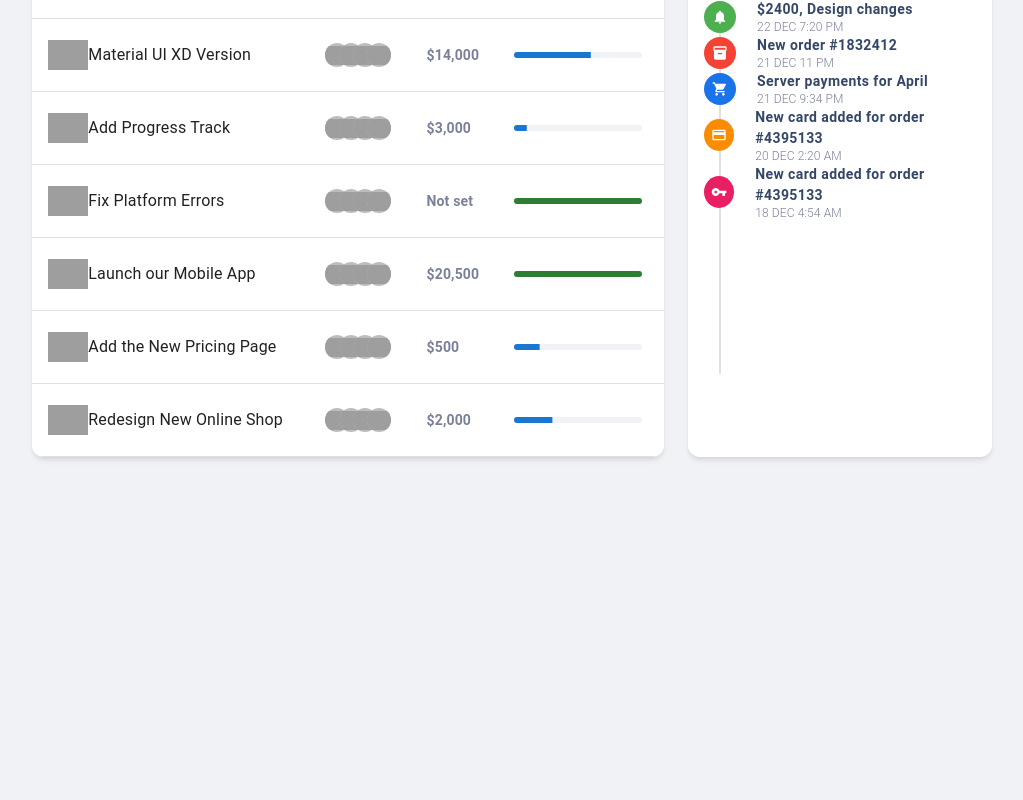
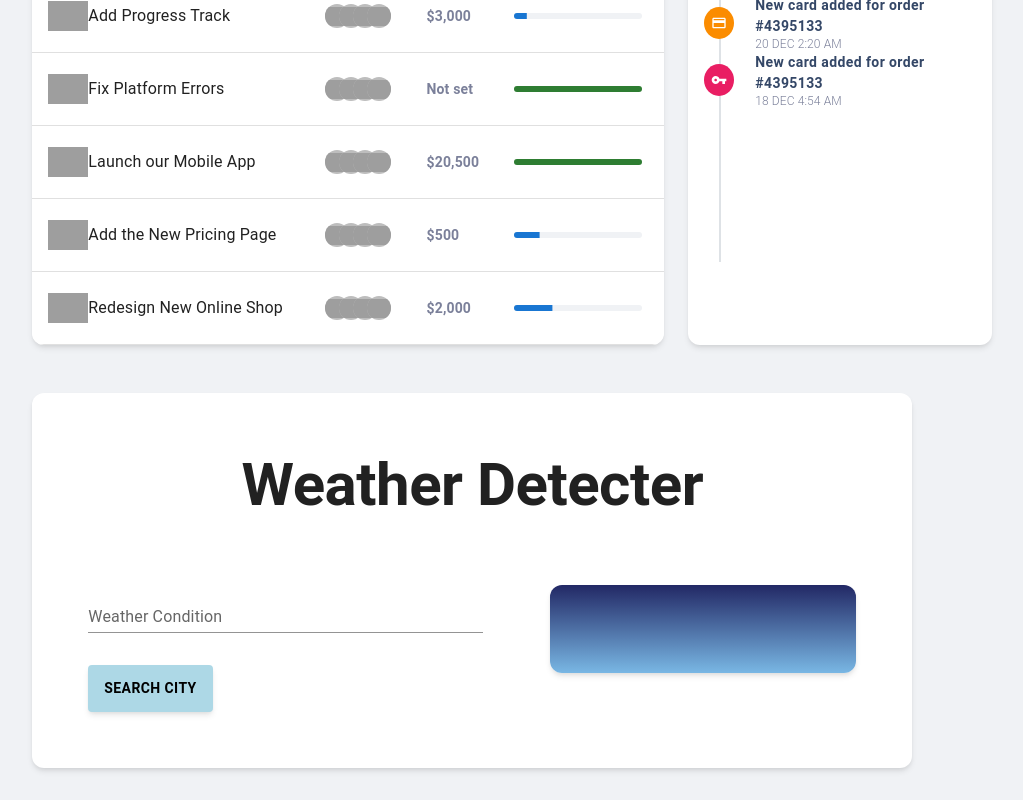
Before and after one commit to shayan-hamidi/dashboard-nodin-soft, a React (Create React App) app in the folder weather-dashboard/: page / in a window 1280 px wide. Shown: the part 970-1770 px from the top of the page, without its empty margins (245-1268 px from the left). Before the commit the page ends 1587 px from the top, so only its background shows below. Built offline with nearby package versions, Linux system fonts and the light colour scheme; grey boxes are pictures that could not be loaded.

Commit message:
weather card added

```diff
--- a/weather-dashboard/package.json
+++ b/weather-dashboard/package.json
@@ -21,6 +21,7 @@
     "react-dom": "^17.0.2",
     "react-i18next": "^11.15.6",
     "react-scripts": "5.0.0",
+    "react-spinners": "^0.11.0",
     "web-vitals": "^2.1.0"
   },
   "scripts": {
--- a/weather-dashboard/src/App.js
+++ b/weather-dashboard/src/App.js
@@ -2,7 +2,8 @@ import DashboardToolbar from "./components/DashboardToolbar/DashboardToolbar";
 import DashboardPage from "./components/DashboardPage/DashboardPage";
 import DashboardDetails from "./components/DashboardDetails/DashboardDetails";
 import Dashboardstatistics from "./components/Dashboardstatistics/Dashboardstatistics";
-import DashboardTableView from "./components/DashboardTableView/DashboardTableView"
+import DashboardTableView from "./components/DashboardTableView/DashboardTableView";
+import DashboardWeatherCard from "./components/DashboardWeatherCard/DashboardWeatherCard"
 import { Box } from "@mui/system";
 import "./App.css";
 import { Grid } from "@mui/material";
@@ -12,19 +13,20 @@ function App() {
       <Grid item lg={2} >
       <DashboardToolbar />
       </Grid>
-      <Grid lg={9} item>
+      <Grid xs={12} lg={9} item>
       <Box
         sx={{
           display: "flex",
           flexDirection: "column",
           marginLeft: "4rem",
-          width:"100%"
+          width:"100%",
         }}
       >
         <DashboardPage />
         <DashboardDetails />
         <Dashboardstatistics />
         <DashboardTableView />
+        <DashboardWeatherCard />
       </Box>
       </Grid>
     </Grid>
--- a/weather-dashboard/src/components/DashboardTableView/DashboardTableView.jsx
+++ b/weather-dashboard/src/components/DashboardTableView/DashboardTableView.jsx
@@ -15,7 +15,7 @@ import DashboardOverview from "./DashboardOverview"
 import TableSingleRow from "./TableSingleRow";
 const DashboardTableView = () => {
   return (
-    <Box sx={{ margin: "10rem 0rem" }}>
+    <Box sx={{ margin: "3rem 0rem" }}>
       <Grid container spacing={3} sx={{ display: "flex", flexFlow: "row wrap" }}>
         <Grid item xs={12} md={6} lg={8}>
           <Paper
@@ -32,7 +32,7 @@ const DashboardTableView = () => {
               borderRadius: "0.75rem",
               boxShadow:
                 "rgb(0 0 0 / 10%) 0rem 0.25rem 0.375rem -0.0625rem, rgb(0 0 0 / 6%) 0rem 0.125rem 0.25rem -0.0625rem",
-              overflow: "visible",
+              overflow: "hidden",
             }}
           >
             <Box
--- /dev/null
+++ b/weather-dashboard/src/components/DashboardWeatherCard/DashboardWeatherCard.jsx
@@ -0,0 +1,175 @@
+import { Button, Grid, Paper, TextField, Typography } from "@mui/material";
+import { Box } from "@mui/system";
+import axios from "axios";
+import { useEffect, useState } from "react";
+const DashboardWeatherCard = () => {
+  const [data, setData] = useState({});
+  const [location, setLocation] = useState("");
+
+  const url = `https://api.openweathermap.org/data/2.5/weather?q=${location}&units=imperial&appid=2ad622963b956f73c2e0395cb01fad6b`;
+
+  const searchLocation = (event) => {
+    if (event.key === "Enter") {
+      axios.get(url).then((response) => {
+        setData(response.data);
+        console.log(response.data);
+      });
+      setLocation("");
+    }
+  };
+  const searchHandler = () => {
+    axios.get(url).then((response) => {
+      setData(response.data);
+      console.log(response.data);
+    });
+    setLocation("");
+  };
+  return (
+    <Paper
+      sx={{
+        transition: "box-shadow 300ms cubic-bezier(0.4, 0, 0.2, 1) 0ms",
+        display: "flex",
+        flexDirection: "column",
+        justifyContent: "center",
+        alignItems: "center",
+        overflowWrap: "break-word",
+        backgroundColor: "rgb(255, 255, 255)",
+        backgroundClip: "border-box",
+        border: "0px solid rgba(0, 0, 0, 0.125)",
+        borderRadius: "0.75rem",
+        boxShadow:
+          "rgb(0 0 0 / 10%) 0rem 0.25rem 0.375rem -0.0625rem, rgb(0 0 0 / 6%) 0rem 0.125rem 0.25rem -0.0625rem",
+        marginBottom: "2rem",
+        padding: "3.5rem",
+        width: "80%",
+      }}
+    >
+      <Typography
+        variant="h2"
+        sx={{
+          fontWeight: "bold",
+          marginBottom: "4rem",
+        }}
+      >
+        Weather Detecter
+      </Typography>
+      <Grid
+        container
+        spacing={3}
+        sx={{
+          display: "flex",
+          flexDirection: "row",
+          justifyContent: "space-around",
+          color: "white",
+        }}
+      >
+        <Grid item xs={12} sm={12} md={12} lg={7}>
+          <Grid
+            container
+            rowSpacing={4}
+            sx={{ display: "flex", flexDirection: "column" }}
+          >
+            <Grid item xs={12} sm={12} md={12} lg={12}>
+              <TextField
+                label="Weather Condition"
+                variant="standard"
+                value={location}
+                onChange={(event) => setLocation(event.target.value)}
+                onKeyPress={searchLocation}
+                placeholder="Enter Location"
+                type="text"
+                sx={{ width: "90%" }}
+              />
+            </Grid>
+            <Grid item xs={12} sm={12} md={6} lg={4}>
+              <Button
+                sx={{
+                  padding: "0.7rem 1rem",
+                  background: "lightBlue",
+                  color: "black",
+                  fontWeight: "700",
+                  boxShadow:
+                    "rgb(0 0 0 / 10%) 0rem 0.25rem 0.375rem -0.0625rem, rgb(0 0 0 / 6%) 0rem 0.125rem 0.25rem -0.0625rem",
+
+                  ":hover": {
+                    background: "linear-gradient(#222865,#79b7e4)",
+                    color: "white",
+                  },
+                }}
+                onClick={searchHandler}
+              >
+                Search City
+              </Button>
+            </Grid>
+          </Grid>
+        </Grid>
+        <Grid item xs={12} sm={12} md={12} lg={5}>
+          <Box
+            sx={{
+              background: "linear-gradient(#222865,#79b7e4)",
+              padding: "2rem",
+              boxShadow:
+                "rgb(0 0 0 / 10%) 0rem 0.25rem 0.375rem -0.0625rem, rgb(0 0 0 / 6%) 0rem 0.125rem 0.25rem -0.0625rem",
+              borderRadius: "0.75rem",
+              border: "0px solid rgba(0, 0, 0, 0.125)",
+            }}
+          >
+            <Box>
+              <Box>
+                <Typography
+                  variant="h3"
+                  sx={{ fontWeight: "bold", paddingBottom: "1.5rem" }}
+                >
+                  {data.name}
+                </Typography>
+              </Box>
+              <Box>
+                {data.main ? (
+                  <Typography variant="h5" sx={{ textAlign: "center" }}>
+                    {data.main.temp.toFixed()}°F
+                  </Typography>
+                ) : null}
+              </Box>
+              <Box>
+                {data.weather ? (
+                  <Typography
+                    sx={{ textAlign: "center", paddingBottom: "1rem" }}
+                  >
+                    {data.weather[0].main}
+                  </Typography>
+                ) : null}
+              </Box>
+            </Box>
+            {data.name !== undefined && (
+              <Box>
+                <Box>
+                  {data.main ? (
+                    <Typography variant="h5" sx={{ textAlign: "center" }}>
+                      {data.main.feels_like.toFixed()}°F
+                    </Typography>
+                  ) : null}
+                  <Typography
+                    sx={{ textAlign: "center", paddingBottom: "1rem" }}
+                  >
+                    Feels Like
+                  </Typography>
+                </Box>
+                <Box>
+                  {data.wind ? (
+                    <Typography variant="h5" sx={{ textAlign: "center" }}>
+                      {data.wind.speed.toFixed()} MPH
+                    </Typography>
+                  ) : null}
+                  <Typography sx={{ textAlign: "center" }}>
+                    Wind Speed
+                  </Typography>
+                </Box>
+              </Box>
+            )}
+          </Box>
+        </Grid>
+      </Grid>
+    </Paper>
+  );
+};
+export default DashboardWeatherCard;
```
Also changed, not shown: weather-dashboard/src/1540001.jpg (added), 1 other file (tests, documents, lock files or other folders).
